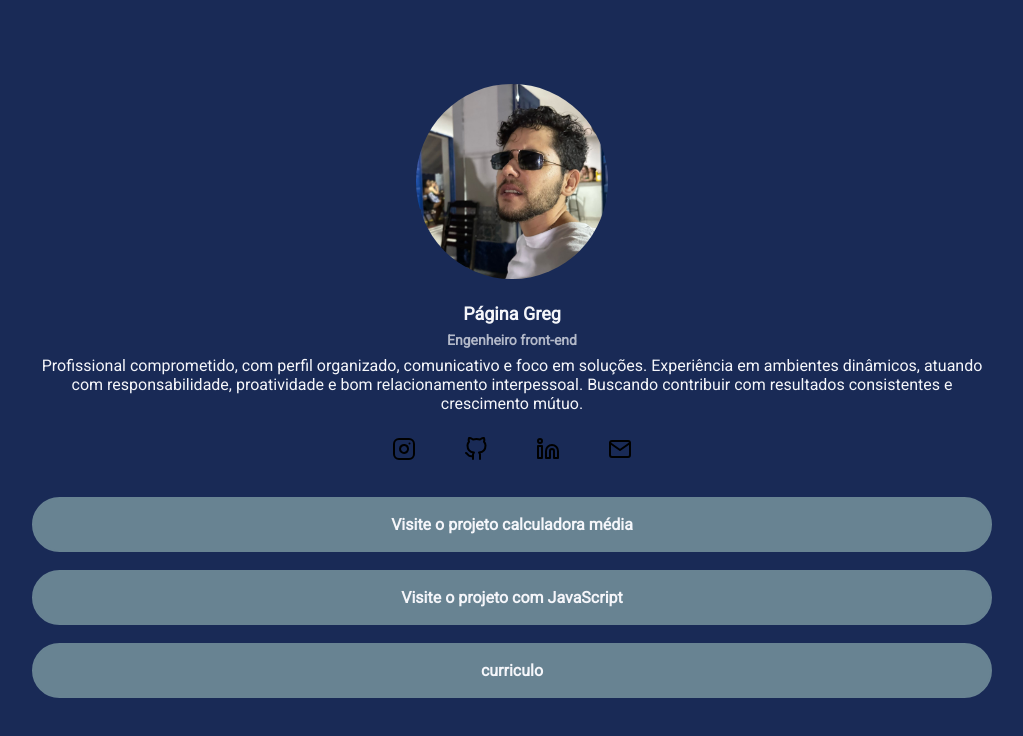
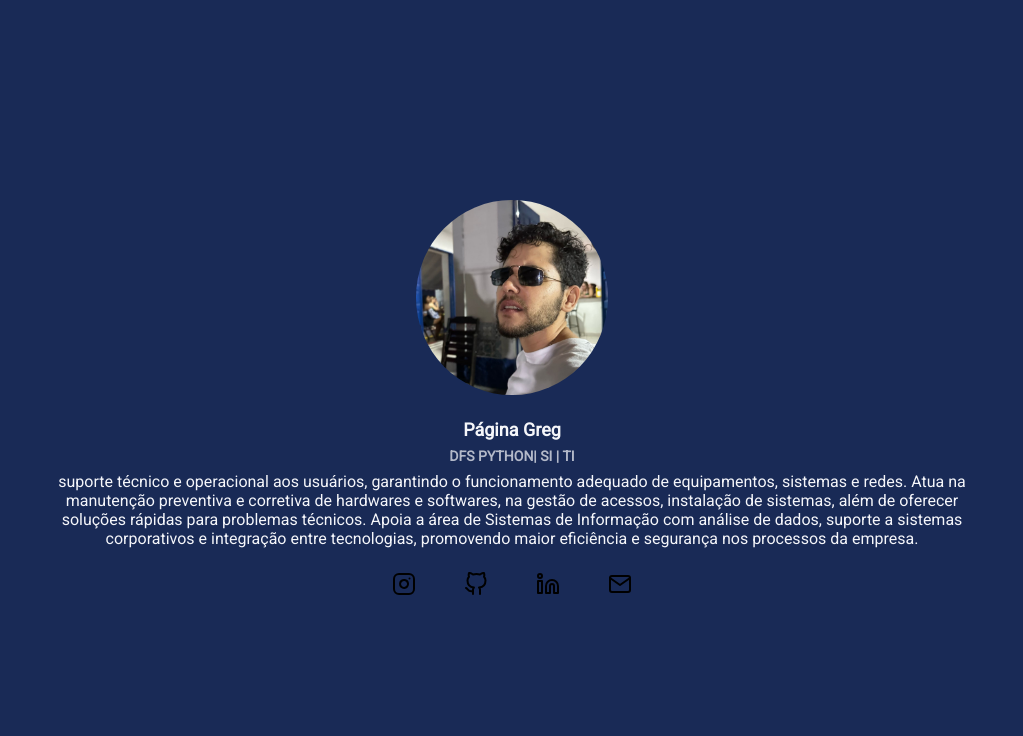
Before and after one commit to gregscriptt/Pagina-Pessoal, a website: page index.html in a window 1280 px wide. Shown: the whole page, without its empty margins (128-1151 px from the left). Drawn offline with Linux system fonts and the light colour scheme.

Commit message:
Update index.html

```diff
--- a/index.html
+++ b/index.html
@@ -15,8 +15,8 @@
         <img class="profile-avatar" src="./img/Imagem do WhatsApp de 2025-03-02 à(s) 12.18.31_81a0cecd.jpg" />
     <div class="profile-bio">
         <h1 class="profile-bio-name">Página Greg</h1>
-        <h2 class="profile-bio-subtitle">Engenheiro front-end</h2>
-        <p class="profile-bio-descreption">Profissional comprometido, com perfil organizado, comunicativo e foco em soluções. Experiência em ambientes dinâmicos, atuando com responsabilidade, proatividade e bom relacionamento interpessoal. Buscando contribuir com resultados consistentes e crescimento mútuo.</p>
+        <h2 class="profile-bio-subtitle">DFS PYTHON| SI | TI</h2>
+        <p class="profile-bio-descreption">suporte técnico e operacional aos usuários, garantindo o funcionamento adequado de equipamentos, sistemas e redes. Atua na manutenção preventiva e corretiva de hardwares e softwares, na gestão de acessos, instalação de sistemas, além de oferecer soluções rápidas para problemas técnicos. Apoia a área de Sistemas de Informação com análise de dados, suporte a sistemas corporativos e integração entre tecnologias, promovendo maior eficiência e segurança nos processos da empresa.</p>
     </div>
     </header>
         <nav>
@@ -35,24 +35,7 @@
                 </a></li>
             </ul>
         </nav>
-        <nav>
-            <ul class="projects-list">
-                <li class="projects-list-item">
-                    <a href="https://greg-projeto-calculadora-media.vercel.app/">
-                        Visite o projeto calculadora média
-                    </a>
-                </li>
-                <li class="projects-list-item">
-                    <a href="https://exerc-cio-jquery-ruby.vercel.app/">
-                        Visite o projeto com JavaScript
-                    </a>
-                </li>
-                <li class="projects-list-item">
-                    <a href="https://curriculo-vert-two.vercel.app/">
-                         curriculo
-                    </a>
-                </li>
-            </ul>
+
         </nav>
     </div>
 
```
